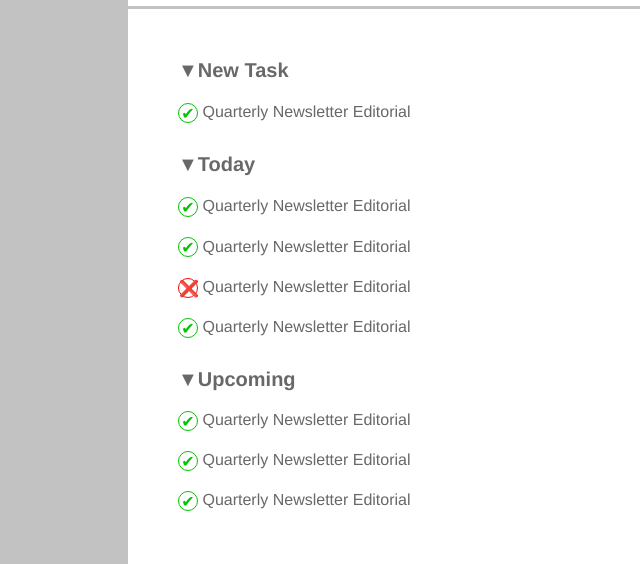
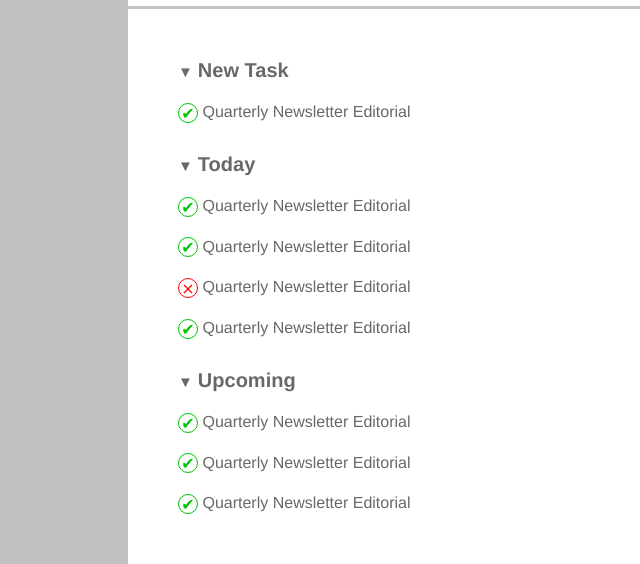
Before and after one commit to Wolf-23/html-css-toboolist, a plain HTML site: page index.html in a window 1280 px wide. Shown: the part 174-738 px from the top of the page, 0-640 px from the left. Drawn offline with Linux system fonts and the light colour scheme.

Commit message:
Fix Indentazione

```diff
--- a/css/style.css
+++ b/css/style.css
@@ -85,7 +85,6 @@ ul {
 
 li {
     margin-bottom: 20px;
-    /* line-height: 20px; */
 }
 
 .list-item {
@@ -94,12 +93,13 @@ li {
 
 .down-arrow::after {
     content: '\25BC';
+    font-size: 15px;
+    margin-right: 5px;
 }
 
 .check::after {
     content: '\2714';
     color: rgb(2, 196, 2);
-
 }
 
 .check {
@@ -114,8 +114,8 @@ li {
 }
 
 .cross::after {
-    content: '\274C';
-    color:rgb(255, 3, 3) ;
+    content: '\2A2F';
+    color:rgb(255, 3, 3);
 }
 
 .cross {
--- a/index.html
+++ b/index.html
@@ -17,7 +17,6 @@
         </header>
         <!-- Corpo della pagina -->
         <main>
-            <div class="container">
             <!-- Sezione Pulsanti -->
             <section class="button-section">
                 <button class="pulsante" id="task-button">Add task</button>
@@ -62,32 +61,39 @@
                         </div>
                     </li>
                     <li>
+                        <div class="list-item">
                             <span class="check"></span>
                             Quarterly Newsletter
                             <span class="button-list editorial">Editorial</span>
+                        </div>
                     </li>
                 </ul>
                 <!-- Upcoming -->
                 <ul>
                     <li class="list-title"><span class="down-arrow"></span>Upcoming</li>
                     <li>
+                        <div class="list-item">
                             <span class="check"></span>
                             Quarterly Newsletter
                             <span class="button-list editorial">Editorial</span>
+                        </div>
                     </li>
                     <li>
+                        <div class="list-item">
                             <span class="check"></span>
                             Quarterly Newsletter
                             <span class="button-list editorial">Editorial</span>
+                        </div>
                     </li>
                     <li>
+                        <div class="list-item">
                             <span class="check"></span>
                             Quarterly Newsletter
                             <span class="button-list editorial">Editorial</span>
+                        </div>
                     </li>
                 </ul>
             </section>
-            </div>
         </main>
     </body>
 </html>
```
Lines whose indentation alone changed are shown as unchanged.
